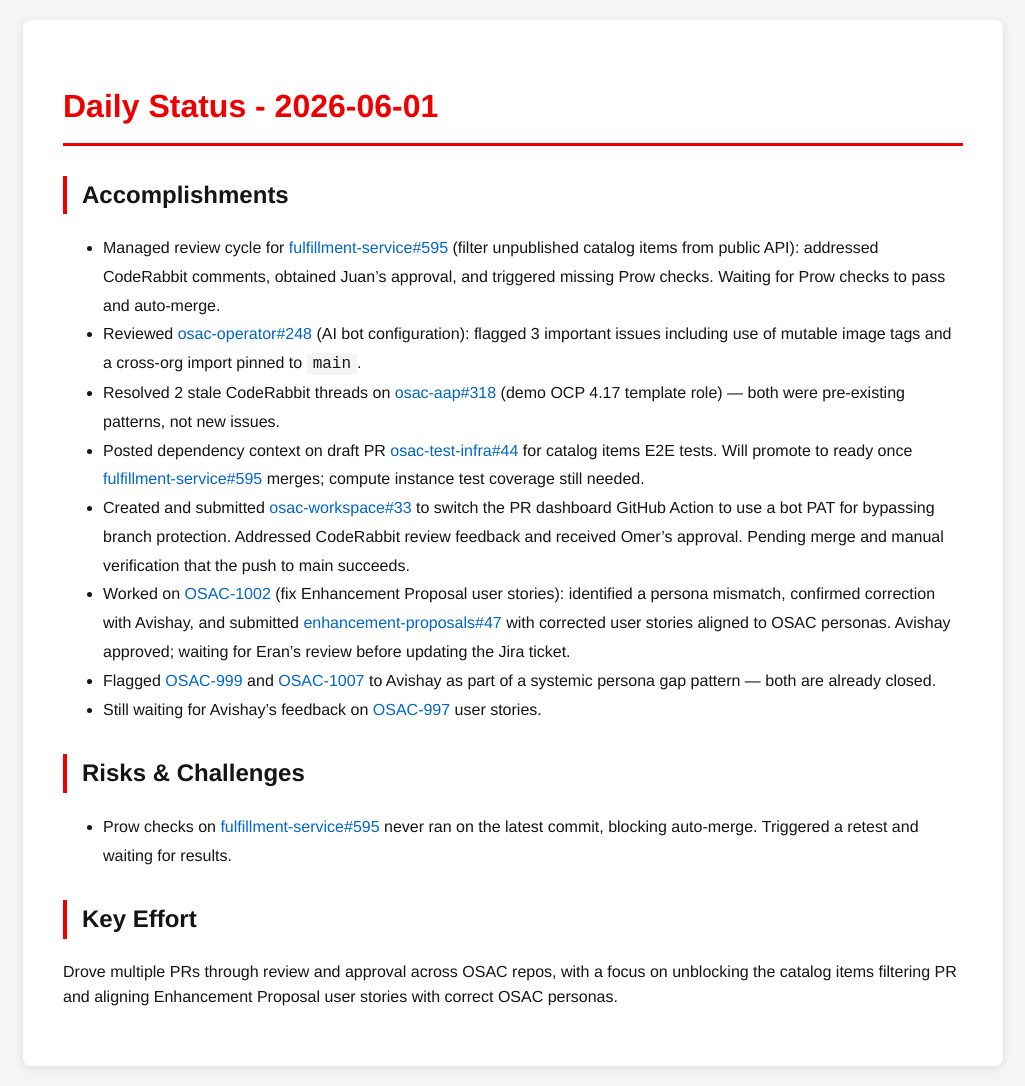
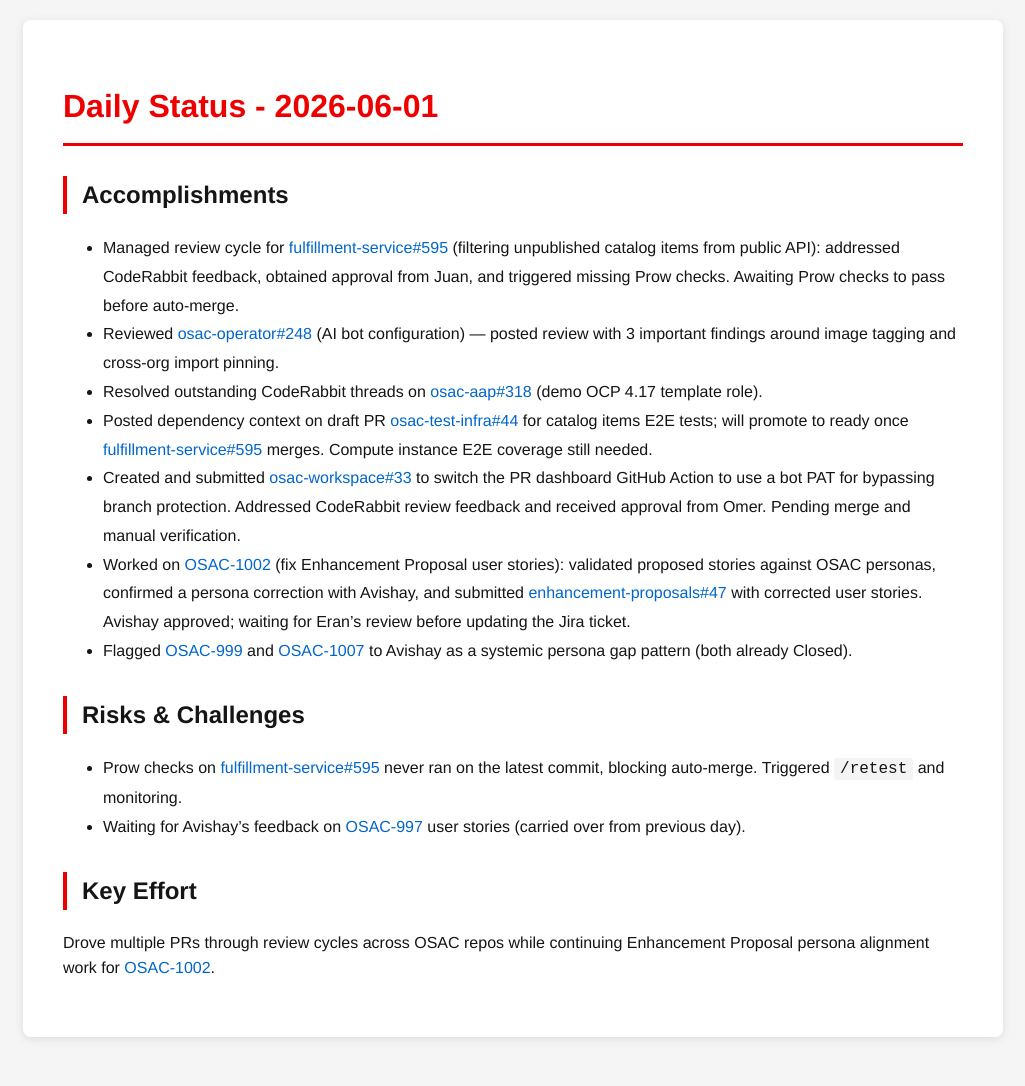
Before and after one commit to tzvatot/daily-status, a Jekyll site: the page built from 2026-06-01.md, in a window 1280 px wide. Shown: the whole page, without its empty margins (127-1152 px from the left). Built offline with Jekyll 4.4.1, drawn with Linux system fonts in a browser that asks for light colours; after the commit the page ends 1057 px from its top, so only the background shows below that.

Commit message:
Daily status update - 2026-06-01

```diff
--- a/2026-06-01.md
+++ b/2026-06-01.md
@@ -7,17 +7,17 @@
 # Daily Status - 2026-06-01
 
 ## Accomplishments
-- Managed review cycle for [fulfillment-service#595](https://github.com/osac-project/fulfillment-service/pull/595) (filter unpublished catalog items from public API): addressed CodeRabbit comments, obtained Juan's approval, and triggered missing Prow checks. Waiting for Prow checks to pass and auto-merge.
-- Reviewed [osac-operator#248](https://github.com/osac-project/osac-operator/pull/248) (AI bot configuration): flagged 3 important issues including use of mutable image tags and a cross-org import pinned to `main`.
-- Resolved 2 stale CodeRabbit threads on [osac-aap#318](https://github.com/osac-project/osac-aap/pull/318) (demo OCP 4.17 template role) — both were pre-existing patterns, not new issues.
-- Posted dependency context on draft PR [osac-test-infra#44](https://github.com/osac-project/osac-test-infra/pull/44) for catalog items E2E tests. Will promote to ready once [fulfillment-service#595](https://github.com/osac-project/fulfillment-service/pull/595) merges; compute instance test coverage still needed.
-- Created and submitted [osac-workspace#33](https://github.com/osac-project/osac-workspace/pull/33) to switch the PR dashboard GitHub Action to use a bot PAT for bypassing branch protection. Addressed CodeRabbit review feedback and received Omer's approval. Pending merge and manual verification that the push to main succeeds.
-- Worked on [OSAC-1002](https://redhat.atlassian.net/browse/OSAC-1002) (fix Enhancement Proposal user stories): identified a persona mismatch, confirmed correction with Avishay, and submitted [enhancement-proposals#47](https://github.com/osac-project/enhancement-proposals/pull/47) with corrected user stories aligned to OSAC personas. Avishay approved; waiting for Eran's review before updating the Jira ticket.
-- Flagged [OSAC-999](https://redhat.atlassian.net/browse/OSAC-999) and [OSAC-1007](https://redhat.atlassian.net/browse/OSAC-1007) to Avishay as part of a systemic persona gap pattern — both are already closed.
-- Still waiting for Avishay's feedback on [OSAC-997](https://redhat.atlassian.net/browse/OSAC-997) user stories.
+- Managed review cycle for [fulfillment-service#595](https://github.com/osac-project/fulfillment-service/pull/595) (filtering unpublished catalog items from public API): addressed CodeRabbit feedback, obtained approval from Juan, and triggered missing Prow checks. Awaiting Prow checks to pass before auto-merge.
+- Reviewed [osac-operator#248](https://github.com/osac-project/osac-operator/pull/248) (AI bot configuration) — posted review with 3 important findings around image tagging and cross-org import pinning.
+- Resolved outstanding CodeRabbit threads on [osac-aap#318](https://github.com/osac-project/osac-aap/pull/318) (demo OCP 4.17 template role).
+- Posted dependency context on draft PR [osac-test-infra#44](https://github.com/osac-project/osac-test-infra/pull/44) for catalog items E2E tests; will promote to ready once [fulfillment-service#595](https://github.com/osac-project/fulfillment-service/pull/595) merges. Compute instance E2E coverage still needed.
+- Created and submitted [osac-workspace#33](https://github.com/osac-project/osac-workspace/pull/33) to switch the PR dashboard GitHub Action to use a bot PAT for bypassing branch protection. Addressed CodeRabbit review feedback and received approval from Omer. Pending merge and manual verification.
+- Worked on [OSAC-1002](https://redhat.atlassian.net/browse/OSAC-1002) (fix Enhancement Proposal user stories): validated proposed stories against OSAC personas, confirmed a persona correction with Avishay, and submitted [enhancement-proposals#47](https://github.com/osac-project/enhancement-proposals/pull/47) with corrected user stories. Avishay approved; waiting for Eran's review before updating the Jira ticket.
+- Flagged [OSAC-999](https://redhat.atlassian.net/browse/OSAC-999) and [OSAC-1007](https://redhat.atlassian.net/browse/OSAC-1007) to Avishay as a systemic persona gap pattern (both already Closed).
 
 ## Risks & Challenges
-- Prow checks on [fulfillment-service#595](https://github.com/osac-project/fulfillment-service/pull/595) never ran on the latest commit, blocking auto-merge. Triggered a retest and waiting for results.
+- Prow checks on [fulfillment-service#595](https://github.com/osac-project/fulfillment-service/pull/595) never ran on the latest commit, blocking auto-merge. Triggered `/retest` and monitoring.
+- Waiting for Avishay's feedback on [OSAC-997](https://redhat.atlassian.net/browse/OSAC-997) user stories (carried over from previous day).
 
 ## Key Effort
-Drove multiple PRs through review and approval across OSAC repos, with a focus on unblocking the catalog items filtering PR and aligning Enhancement Proposal user stories with correct OSAC personas.
+Drove multiple PRs through review cycles across OSAC repos while continuing Enhancement Proposal persona alignment work for [OSAC-1002](https://redhat.atlassian.net/browse/OSAC-1002).
```
